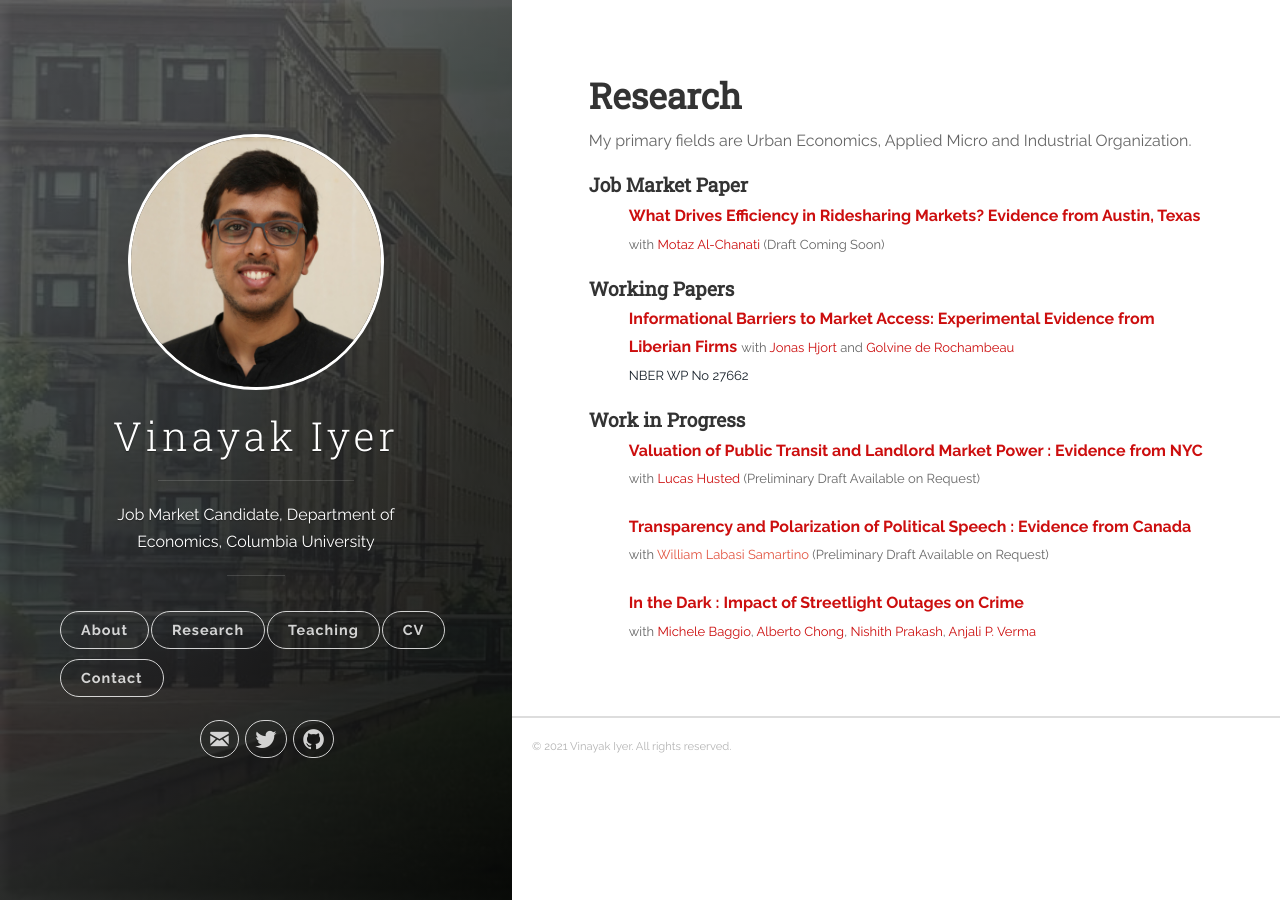
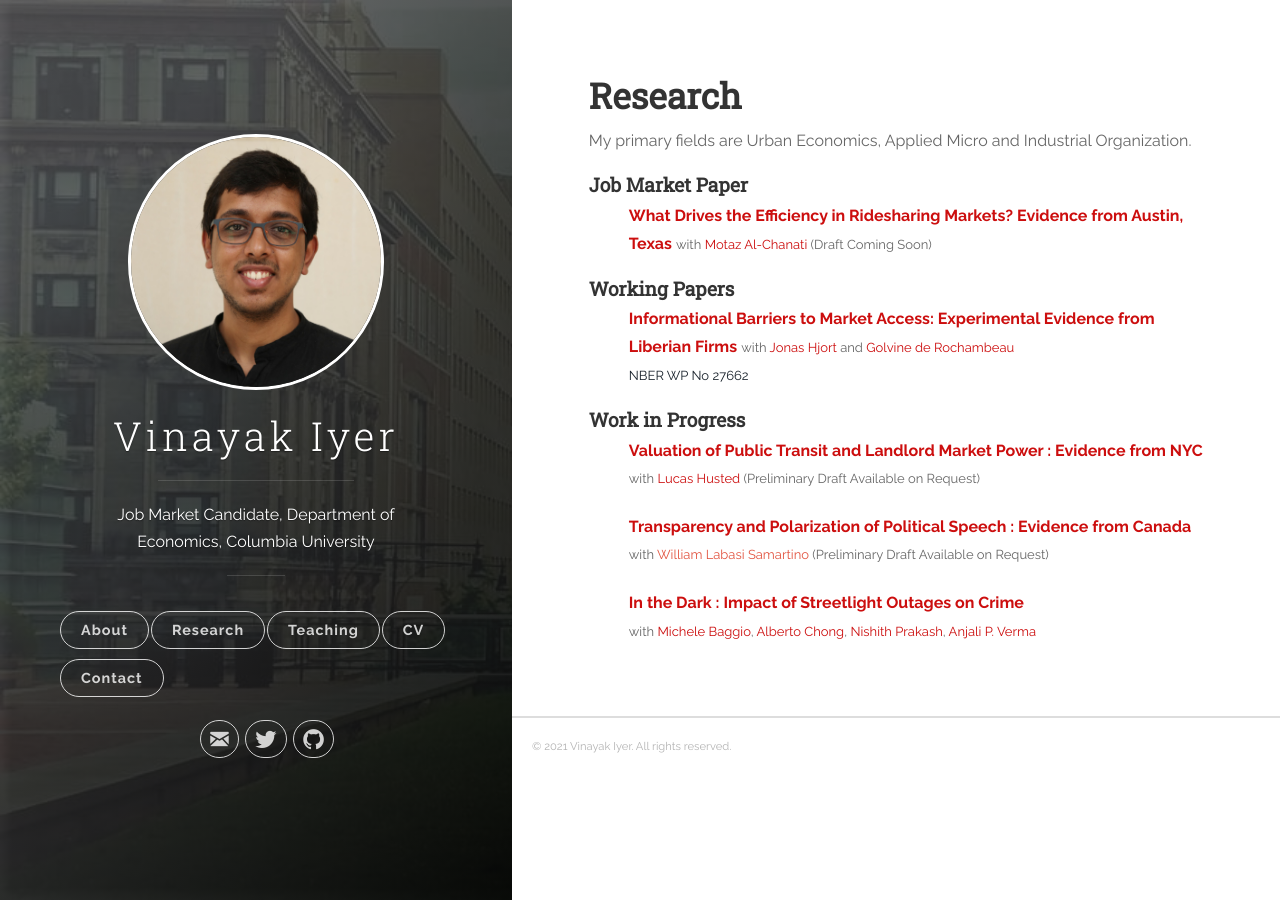
Before and after one commit to vinayakiyer/vinayakiyer.github.io, a Jekyll site: the page built from _posts/2018-06-13-research.markdown, in a window 1280 px wide. Built offline with Jekyll 4.4.1, drawn with Linux system fonts in a browser that asks for light colours.

Commit message:
Update 2018-06-13-research.markdown

```diff
--- a/_posts/2018-06-13-research.markdown
+++ b/_posts/2018-06-13-research.markdown
@@ -20,7 +20,7 @@ tags: [jekyll]
 -->
 <h4 id="working-papers"><strong>Job Market Paper</strong></h4>
 <ul>
-  <p><b><font size="3"><span style="color:#505050;"><strong><a style="color:#cc0e0e;" target="_blank">What Drives Efficiency in Ridesharing Markets? Evidence from Austin, Texas</a></strong></span></font> <font size="2">with <a href="https://motazac.github.io/" style="color:#cc0e0e;" target="_blank">Motaz Al-Chanati</a> (Draft Coming Soon) </font></b></p></ul>
+  <p><b><font size="3"><span style="color:#505050;"><strong><a style="color:#cc0e0e;" target="_blank">What Drives the Efficiency in Ridesharing Markets? Evidence from Austin, Texas</a></strong></span></font> <font size="2">with <a href="https://motazac.github.io/" style="color:#cc0e0e;" target="_blank">Motaz Al-Chanati</a> (Draft Coming Soon) </font></b></p></ul>
 
 <h4 id="working-papers"><strong>Working Papers</strong></h4>
 <ul>
```
